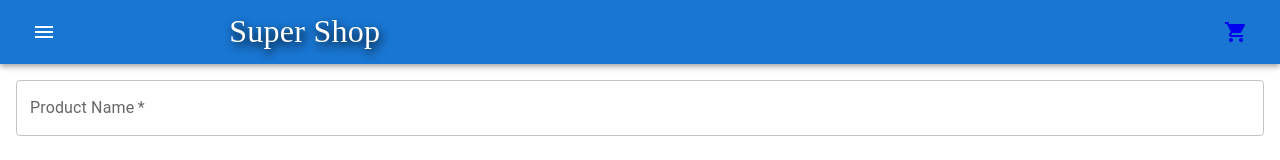
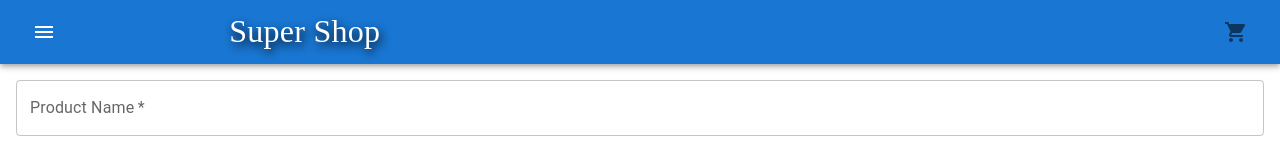
Before and after one commit to Mraj101/super-Shop, a React (Create React App) app in the folder client/: page /create in a window 1280 px wide. Shown: the top 160 px of the page. Built offline with nearby package versions, Linux system fonts and the light colour scheme.

Commit message:
simple navbar change

```diff
--- a/client/src/components/Navbar.js
+++ b/client/src/components/Navbar.js
@@ -59,9 +59,9 @@ const Navbar = ({ cart, setCart }) => {
             </Grid>
 
             <Grid item xs={2} textAlign="right">
-              <Link to={"/product/cart"} style={{ textDecoration: "none" }}>
-                <IconButton color="inherit" aria-label="cart">
-                  <Badge color="secondary">
+              <Link to="/singleProduct/cart" style={{ textDecoration: "none" }}>
+                <IconButton color="danger" aria-label="cart">
+                  <Badge color="primary">
                     <ShoppingCartIcon />
                     <span>{cart.length === 0 ? "" : cart.length}</span>
                   </Badge>
```
